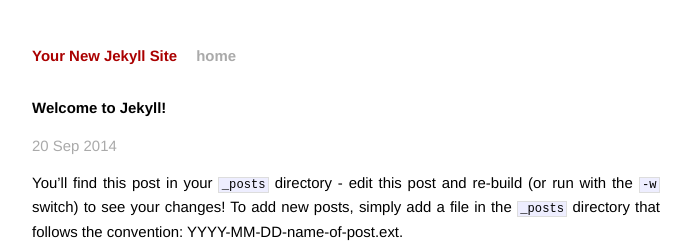
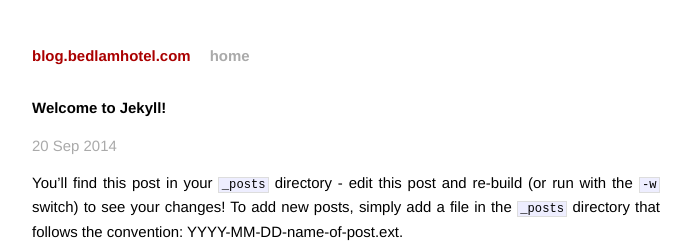
Before and after one commit to ctorgalson/bhjekyll, a Jekyll site: the page built from _posts/2014-09-20-welcome-to-jekyll.markdown, in a window 1280 px wide. Shown: the top 243 px of the page, without its empty margins (294-985 px from the left). Built offline with Jekyll 4.4.1, drawn with Linux system fonts in a browser that asks for light colours; Markdown is read by kramdown in place of the engine named in the settings.

Commit message:
Change metadata in _config.yml

```diff
--- a/_config.yml
+++ b/_config.yml
@@ -1,3 +1,3 @@
-name: Your New Jekyll Site
+name: blog.bedlamhotel.com
 markdown: redcarpet
 pygments: true
```
